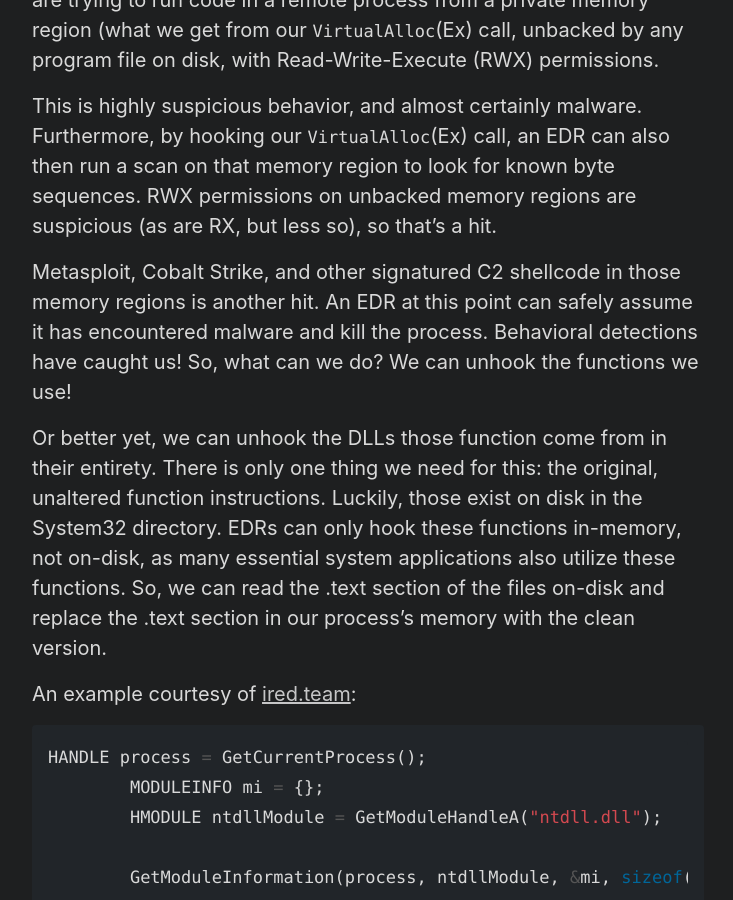
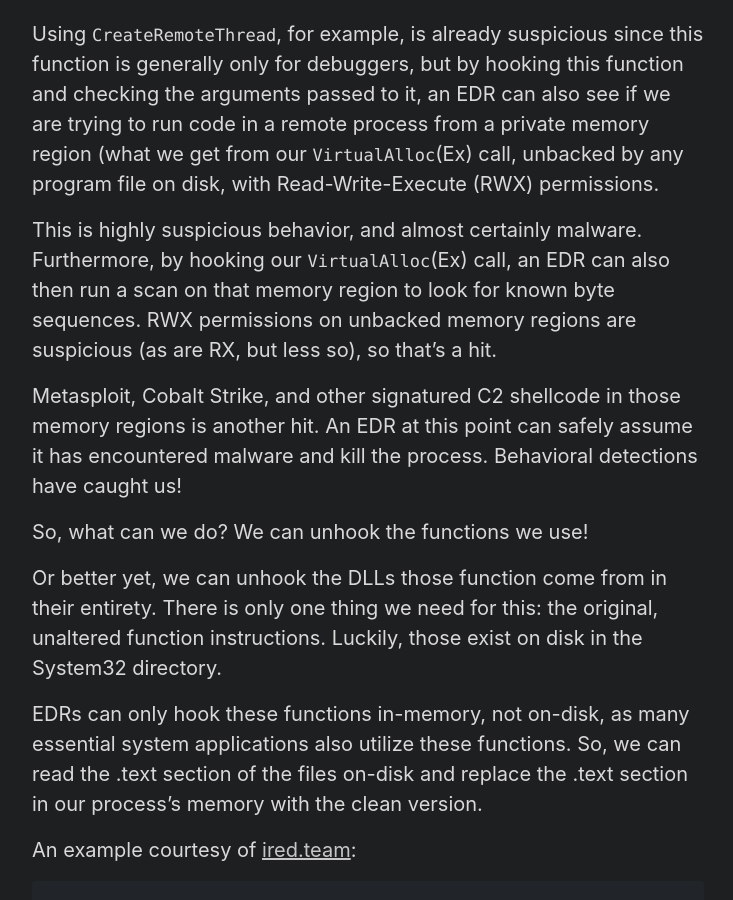
Before and after one commit to RePRGM/rePRGM.github.io, a Jekyll site: the page built from _posts/2023-08-03-lets-make-malware-part-9.md, in a window 1280 px wide and 900 px high, scrolled down 2198 px. Shown: the whole window, without its empty margins (272-1005 px from the left). Built offline with Jekyll 4.4.1, drawn with Linux system fonts in a browser that asks for light colours; some of the changed text lies outside the part shown.

```diff
--- a/_posts/2023-08-03-lets-make-malware-part-9.md
+++ b/_posts/2023-08-03-lets-make-malware-part-9.md
@@ -7,14 +7,21 @@ title: Lets Make Malware – Bypassing Behavioral Detections (Hooks and Trampoli
 
 # Introduction
 
-In this part, we are going to discuss bypassing behavioral detections. Utilizing what we have learned in prior parts of this series, we can now get our malware on the target system by bypassing static detections. We can also get our malware running initially by bypassing heuristics. So, what’s left?
+In this part, we are going to discuss bypassing behavioral detections.
+
+Utilizing what we have learned in prior parts of this series, we can now get our malware on the target system by bypassing static detections. We can also get our malware running initially by bypassing heuristics. So, what’s left?
 
 Now, although our malware is executing, we still need to be careful as the watchful eye of AV/EDR is ever present. We are _still_ being monitored. This time we are going to bypass behavioral detections. So, let’s make malware!
 
 # What are Behavioral Detections?
-First, we need to understand what behavioral detections are. Machine Learning aspects aside, behavioral detections are essentially just pattern and anomaly recognition. Notepad process reaching out to the Internet? Probably (likely) malware.
 
-Microsoft Word opening Command Prompt? Probably malware. Software making use of `VirtualAllocEx`, `WriteProcessMemory `, and `CreateRemoteThread`? Almost certainly malware.
+First, we need to understand what behavioral detections are.
+
+Machine Learning aspects aside, behavioral detections are essentially just pattern and anomaly recognition. Notepad process reaching out to the Internet? Probably (likely) malware.
+
+Microsoft Word opening Command Prompt? Probably malware.
+
+Software making use of `VirtualAllocEx`, `WriteProcessMemory `, and `CreateRemoteThread`? Almost certainly malware.
 
 So, how do we get around these detections. We have quite a few ways to do so.
 
@@ -38,9 +47,11 @@ This is highly suspicious behavior, and almost certainly malware. Furthermore, b
 RWX permissions on unbacked memory regions are suspicious (as are RX, but less so), so that’s a hit.
 
 Metasploit, Cobalt Strike, and other signatured C2 shellcode in those memory regions is another hit. An EDR at this point can safely assume it has encountered malware and kill the process. Behavioral detections have caught us!
+
 So, what can we do? We can unhook the functions we use!
 
 Or better yet, we can unhook the DLLs those function come from in their entirety. There is only one thing we need for this: the original, unaltered function instructions. Luckily, those exist on disk in the System32 directory.
+
 EDRs can only hook these functions in-memory, not on-disk, as many essential system applications also utilize these functions. So, we can read the .text section of the files on-disk and replace the .text section in our process’s memory with the clean version.
 
 An example courtesy of [ired.team](https://www.ired.team/offensive-security/defense-evasion/how-to-unhook-a-dll-using-c++):
```
Also changed, not shown: other parts of _posts/2023-08-03-lets-make-malware-part-9.md (+2 -0 lines).
